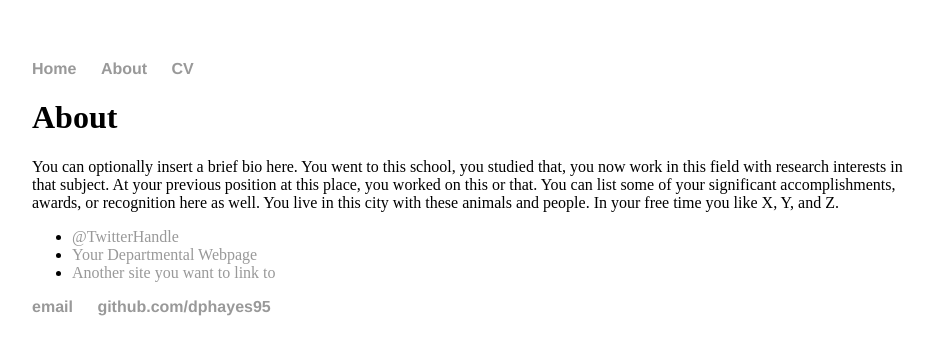
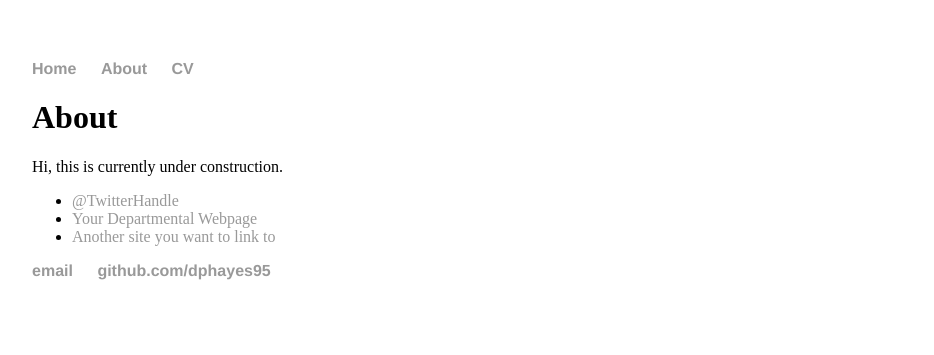
Before and after one commit to dhayes95/dhayes95.github.io, a Jekyll site: the page built from about/index.html, in a window 1280 px wide. Shown: the top 355 px of the page, without its empty margins (160-1094 px from the left). Built offline with Jekyll 4.4.1, drawn with Linux system fonts in a browser that asks for light colours.

Commit message:
Update index.html

```diff
--- a/about/index.html
+++ b/about/index.html
@@ -5,7 +5,8 @@
 
 		<div class="about">
 			<h1>About</h1>
-			<p>You can optionally insert a brief bio here. You went to this school, you studied that, you now work in this field with research interests in that subject. At your previous position at this place, you worked on this or that. You can list some of your significant accomplishments, awards, or recognition here as well. You live in this city with these animals and people. In your free time you like X, Y, and Z.</p>
+			<p> Hi, this is currently
+			under construction.</p>
 
 			<ul class="contacts">
 				<li><a href="#">@TwitterHandle</a></li>
```
